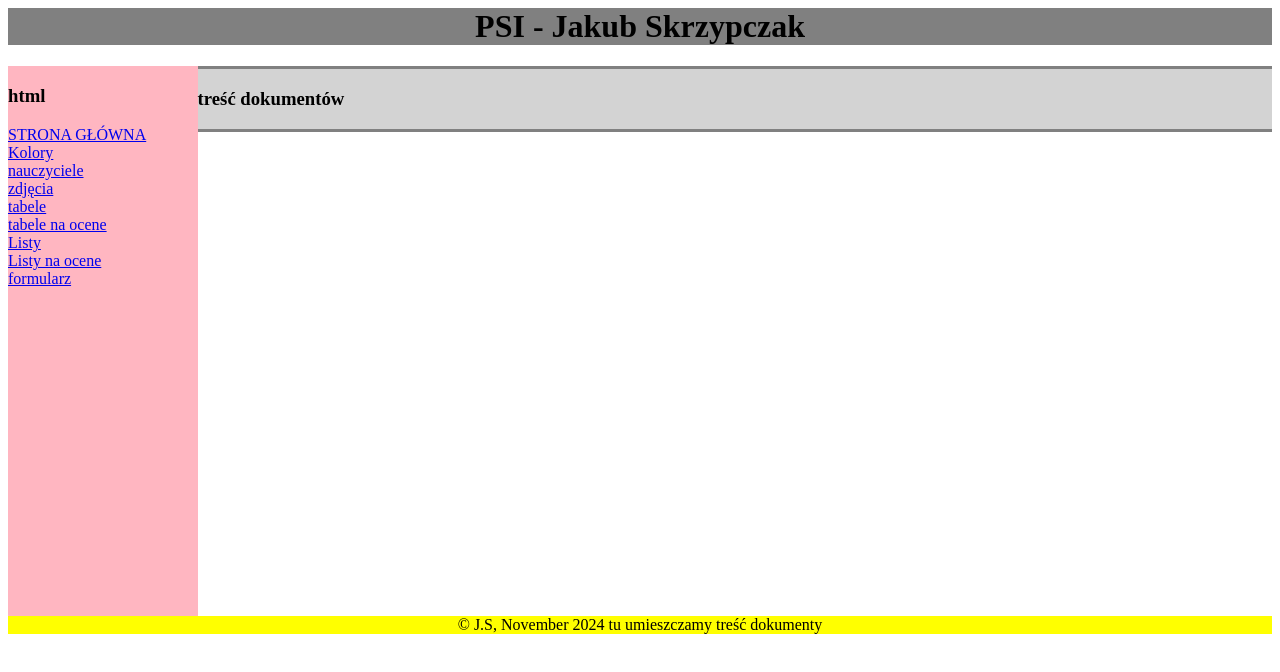
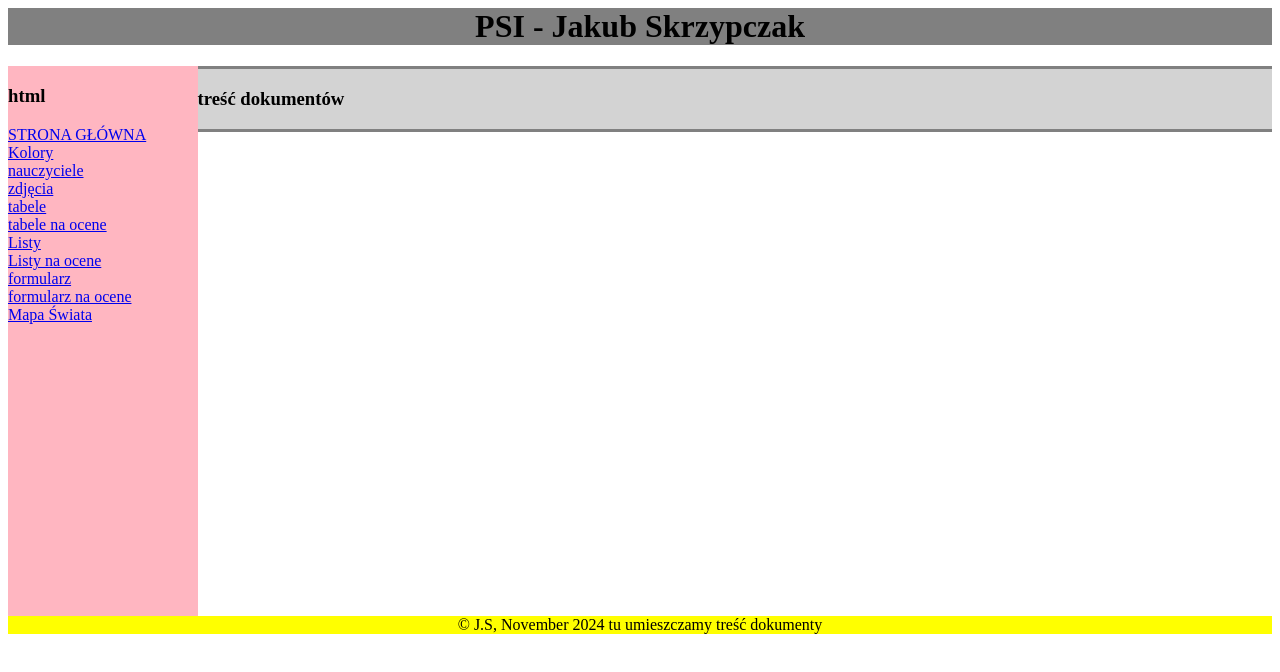
Before and after one commit to skrzypczakja/Skrzypczakja.github.io, a plain HTML site: page index.html in a window 1280 px wide. Drawn offline with Linux system fonts and the light colour scheme.

Commit message:
Update index.html

```diff
--- a/index.html
+++ b/index.html
@@ -22,6 +22,8 @@
 			<a href="listy.html"> Listy</a> <br />
 			<a href="listy_Skrzypczak.html"> Listy na ocene </a> <br />
 			<a href="formularz.html"> formularz </a> <br />
+			<a href="formularz_na_ocene"> formularz na ocene </a> <br />
+			<a href="mapa_świata"> Mapa Świata </a>	 <br />
 	</div>
 	<div style="float:right; width:85%; background-color:lightgray; border-style:solid none solid none; border-color:grey;">
 
```
